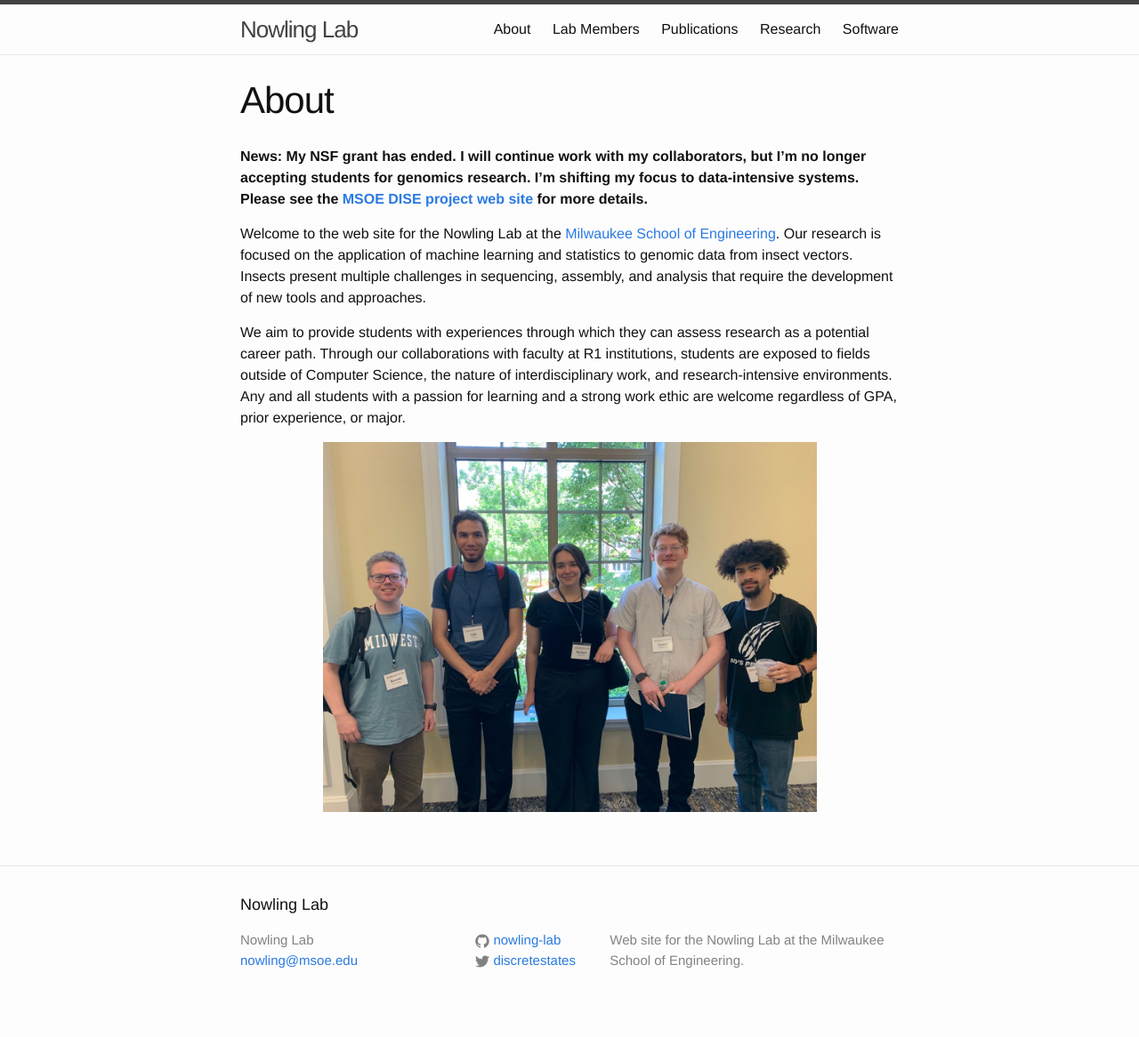
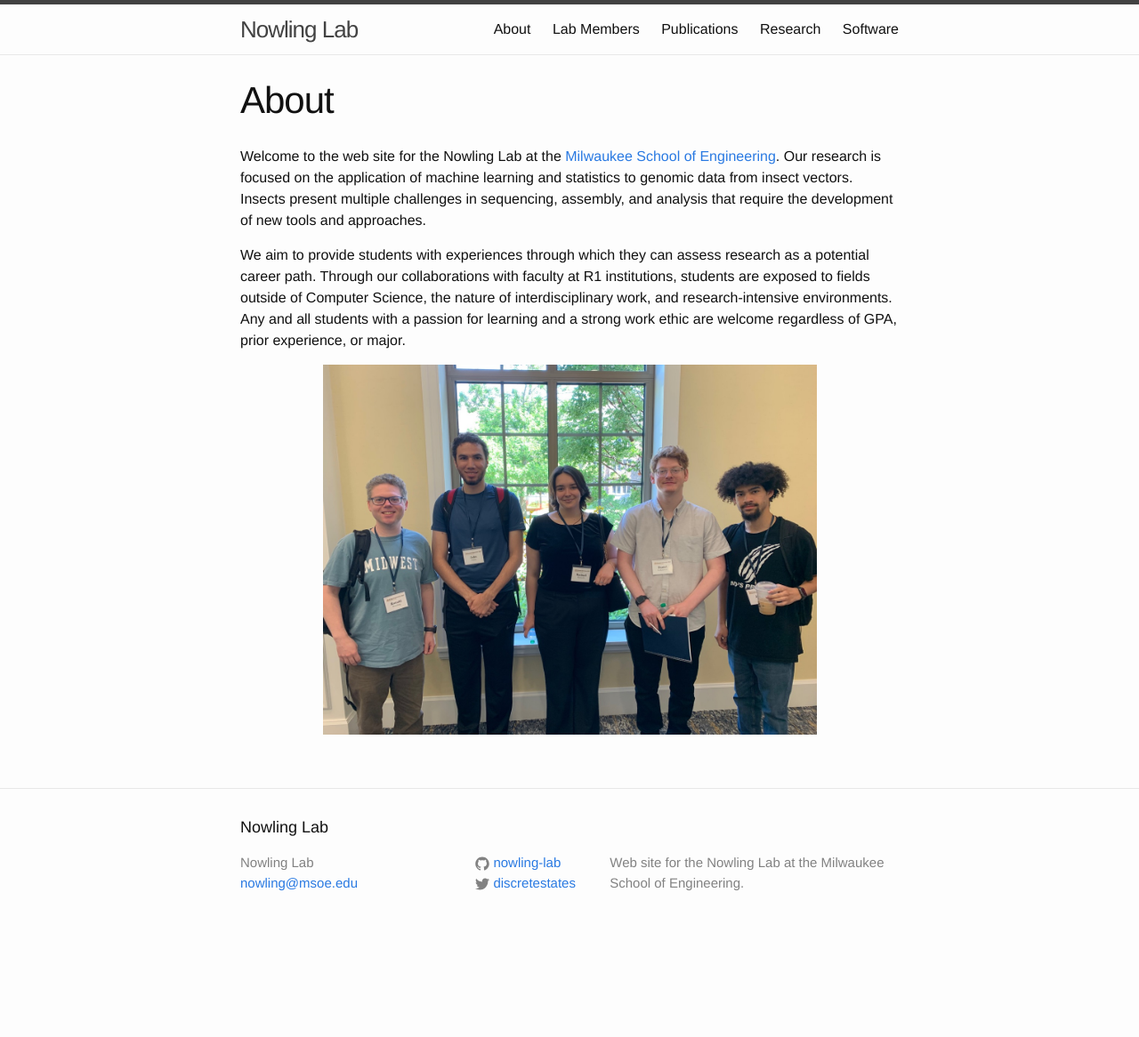
Before and after one commit to nowling-lab/nowling-lab.github.io, a Jekyll site: the page built from index.md, in a window 1280 px wide. Shown: the whole page at 89% size. Built offline with Jekyll 4.4.1, drawn with Linux system fonts in a browser that asks for light colours; after the commit the page ends 1079 px from its top, so only the background shows below that.

Commit message:
Remove note

```diff
--- a/index.md
+++ b/index.md
@@ -2,9 +2,6 @@
 layout: page
 title: About
 ---
-**News: My NSF grant has ended.  I will continue work with my collaborators, but I'm no longer accepting students for genomics research.
-I'm shifting my focus to data-intensive systems.  Please see the [MSOE DISE project web site](https://msoe-dise-project.github.io/) for more details.**
-
 Welcome to the web site for the Nowling Lab at the [Milwaukee School of Engineering](https://www.msoe.edu). Our research is focused on the application of machine learning and statistics to genomic data from insect vectors.  Insects present multiple challenges in sequencing, assembly, and analysis that require the development of new tools and approaches.
 
 We aim to provide students with experiences through which they can assess research as a potential career path.  Through our collaborations with faculty at R1 institutions, students are exposed to fields outside of Computer Science, the nature of interdisciplinary work, and research-intensive environments.  Any and all students with a passion for learning and a strong work ethic are welcome regardless of GPA, prior experience, or major.
```
